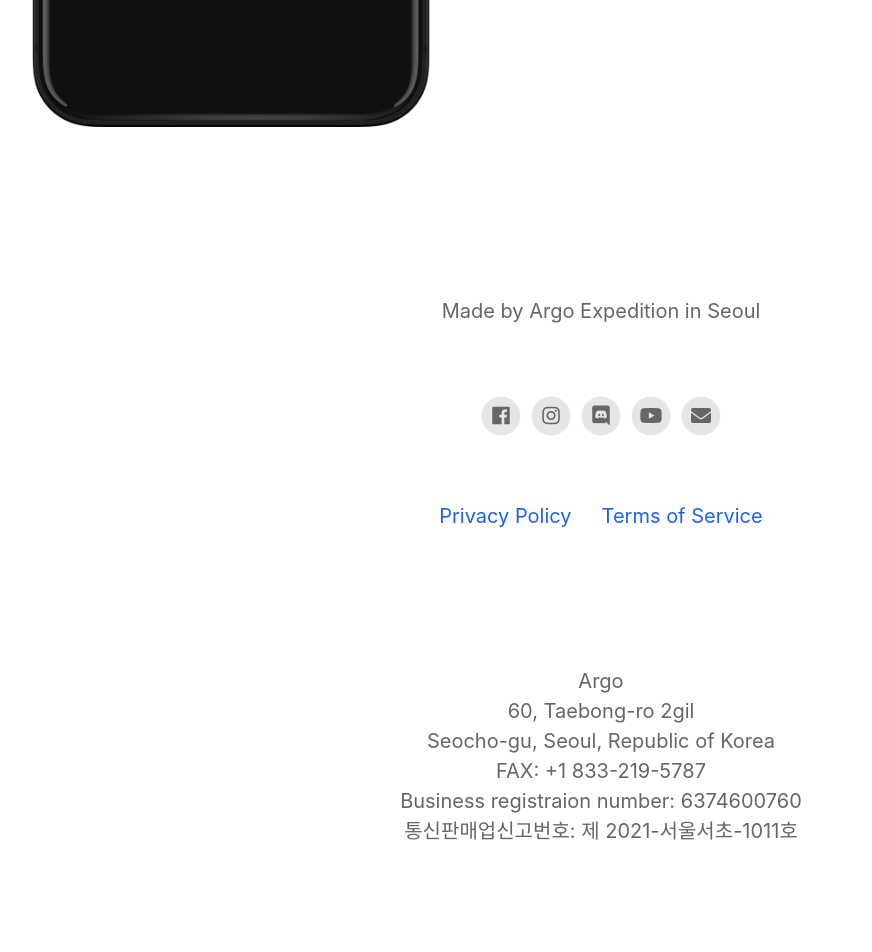
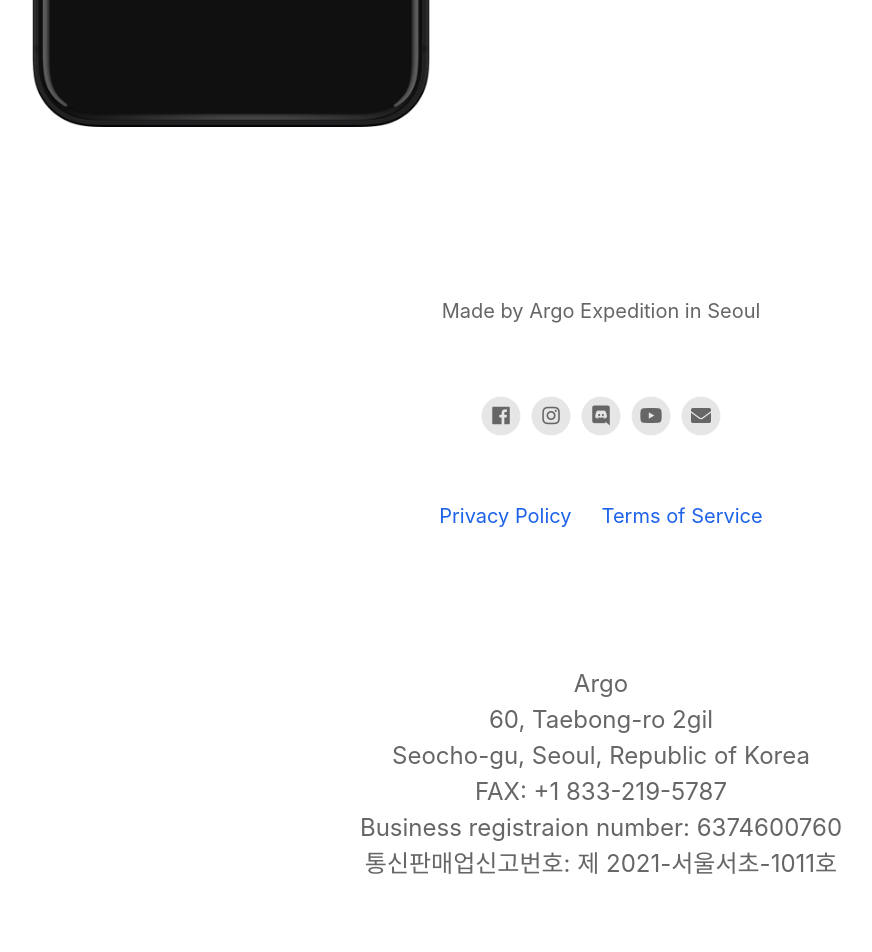
Before and after one commit to ArgoExped/Frozen-Arts, a Jekyll site: the page built from index.html, in a window 1280 px wide. Shown: the part 858-1810 px from the top of the page, without its empty margins (39-911 px from the left). Built offline with Jekyll 4.4.1, drawn with Linux system fonts in a browser that asks for light colours; nearby versions of some CDN libraries; before the commit the page ends 1774 px from its top, so only the background shows below that.

Commit message:
font size?

```diff
--- a/_includes/footer.html
+++ b/_includes/footer.html
@@ -77,7 +77,7 @@
 			<a href="{{ site.presskit_download_link }}">Press Kit</a>
 		{% endif %}
 	</div>
-		<p class="footerText">Argo<br>
+		<p style="font-size:24px" class="footerText">Argo<br>
 		60, Taebong-ro 2gil<br>
 		Seocho-gu, Seoul, Republic of Korea<br>
 		FAX: +1 833-219-5787<br>
```
